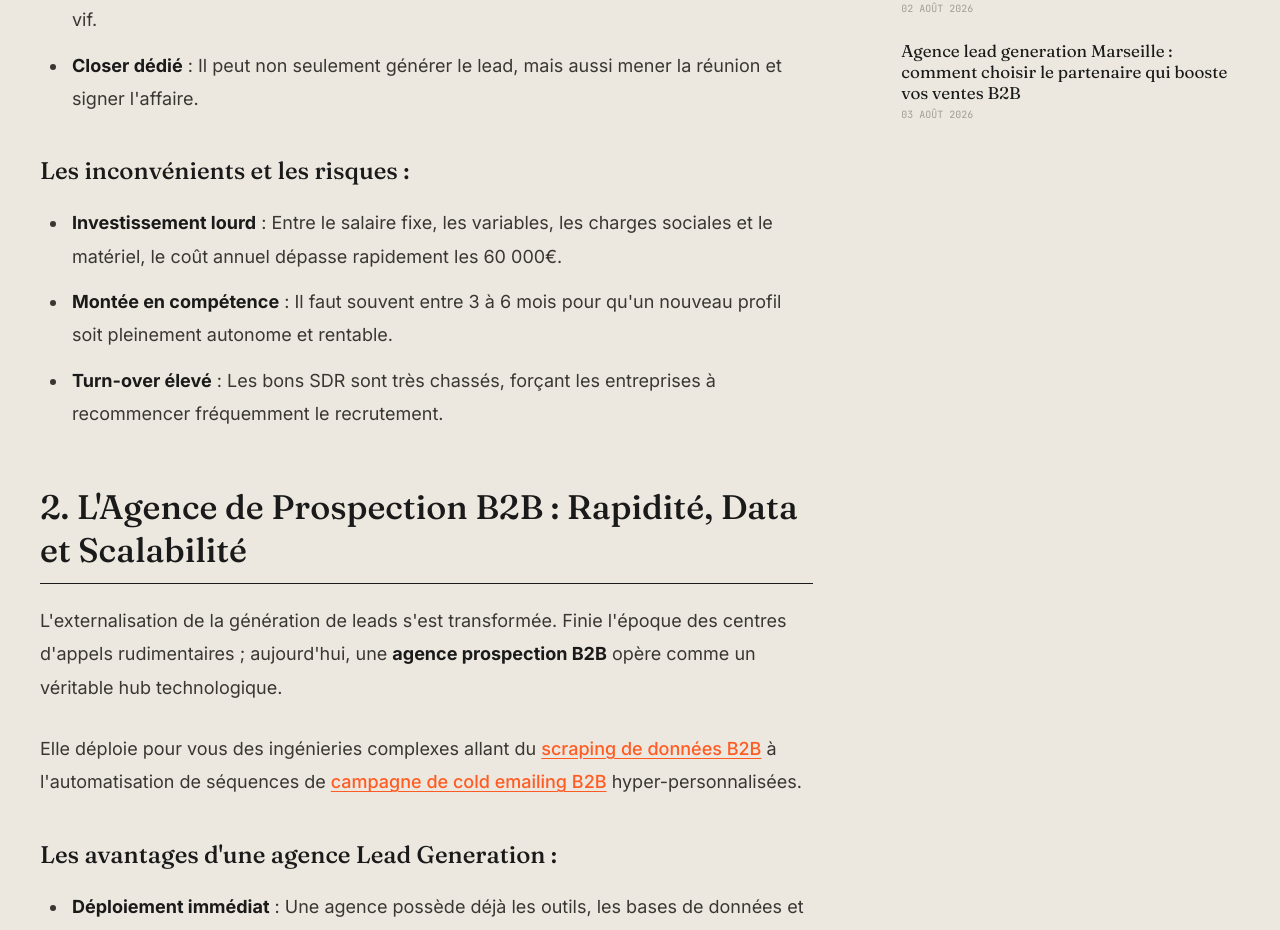
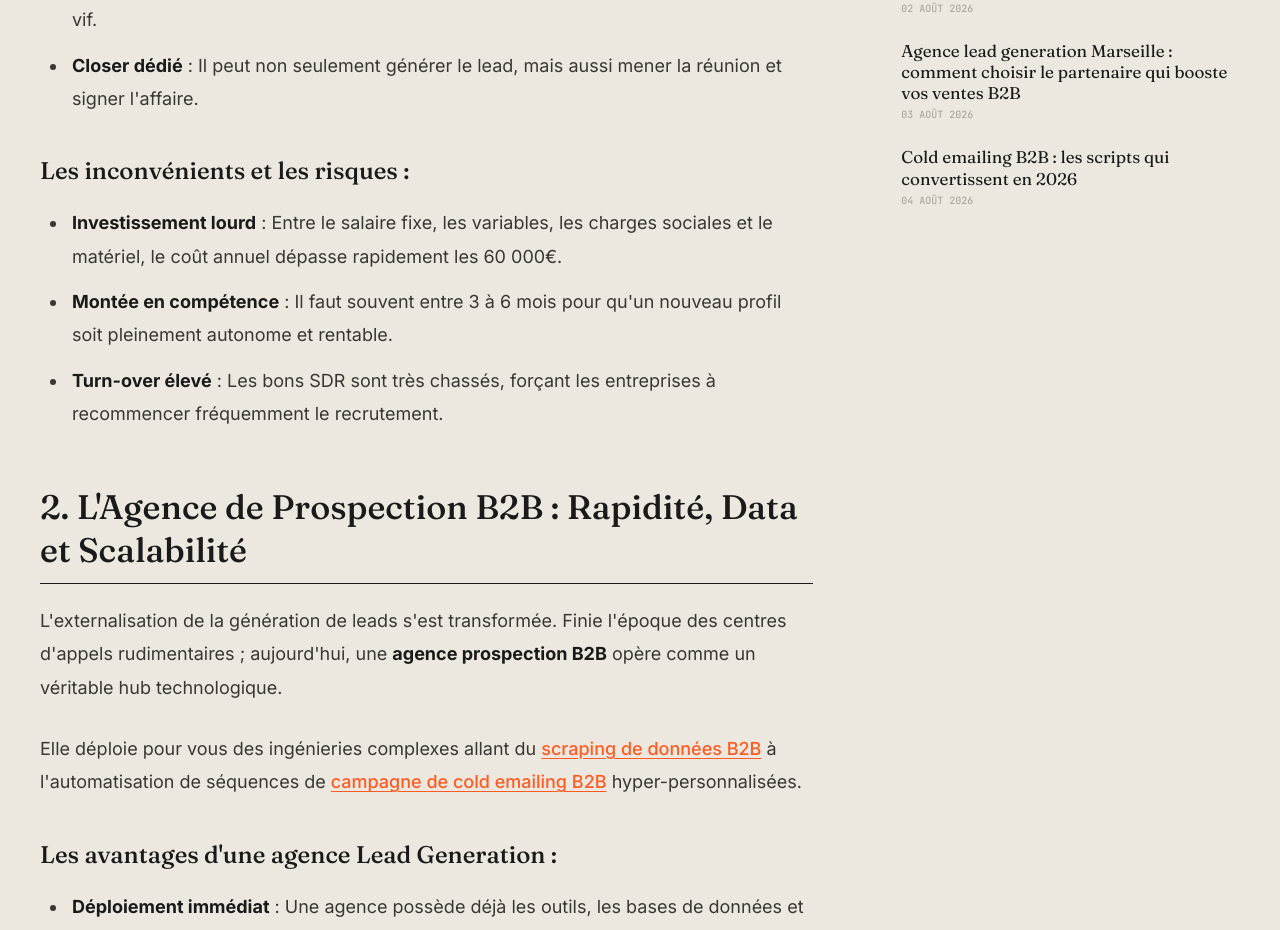
Before and after one commit to Jimmyjoe13/Nana-intelligence, a Next.js app: page /blog/1 in a window 1280 px wide. Shown: the part 2206-3136 px from the top of the page. Built offline with nearby package versions, Linux system fonts and the light colour scheme; no server answers.

Commit message:
feat(seo): article — Cold emailing B2B : les scripts qui convertissent en 2026

```diff
--- a/src/mocks/blog.ts
+++ b/src/mocks/blog.ts
@@ -817,6 +817,74 @@ export const blogPosts = [
 <hr>
 <p><strong>Prêt à faire décoller votre prospection B2B à Marseille ?</strong> Demandez dès maintenant un <a href="/contact">audit gratuit de votre stratégie de lead generation</a> ou prenez rendez‑vous pour un appel découverte avec nos experts Nana Intelligence.</p>
     `
+  },
+  {
+    id: 13,
+    title: "Cold emailing B2B : les scripts qui convertissent en 2026",
+    excerpt: "Découvrez les scripts de cold email B2B éprouvés pour 2026, les principes clés d'un email qui convertit et comment éviter les filtres spam pour booster vos réponses.",
+    category: "COLD EMAIL",
+    date: "04 Août 2026",
+    readTime: "4 MIN",
+    image: "https://images.unsplash.com/photo-1542744173-8e7e53415bb0?q=80&w=800&auto=format&fit=crop",
+    structuredInternalLinks: [
+      { "@type": "WebPage", "url": "/services", "name": "Nos services de lead generation B2B" },
+      { "@type": "WebPage", "url": "/contact", "name": "Contactez Nana Intelligence" },
+    ],
+    content: `
+<h1>Cold emailing B2B : les scripts qui convertissent en 2026</h1>
+<p>Le cold emailing B2B reste, en 2026, l’un des leviers les plus rentables pour générer des leads qualifiés, à condition de maîtriser l’art du message qui capte l’attention dès la première ligne. Dans cet article, nous dévoilons les <strong>scripts éprouvés</strong> qui permettent d’obtenir des taux de réponse supérieurs à 20 %, tout en restant éloigné des filtres anti‑spam.</p>
+
+<h2>Pourquoi le cold emailing B2B fonctionne encore aujourd’hui</h2>
+<p>Contrairement à la prospection téléphonique intrusive ou aux publicités payantes au coût d’acquisition élevé, le cold email offre un coût marginal proche de zéro et une capacité de ciblage granulaire grâce aux données B2B modernes (LinkedIn, outils de scraping, données firmographiques). Lorsqu’il est bien exécuté, il s’intègre parfaitement dans une stratégie d’<em>inbound</em> en nourrissant les ventes avec des prospects déjà sensibilisés à votre valeur.</p>
+
+<p>Cependant, la boîte de réception des décideurs est saturée. La différence entre un e‑mail qui finit à la corbeille et un e‑mail qui déclenche une réponse tient à trois éléments : la pertinence de l’accroche, la valeur perçue immédiate et la clarté de l’appel à l’action.</p>
+
+<h2>Les 5 principes d’un script gagnant</h2>
+<ol>
+  <li><strong>Personnalisation hyper‑ciblée</strong> : utilisez le prénom, le nom de l’entreprise, un récent fait d’actualité (levée de fonds, lancement de produit, recrutement) et un point de douleur spécifique. Exemple : « Félicitations pour votre récente levée de 5 M€, félicitations aussi pour l’expansion de votre équipe commerciale — comment gérez‑vous la montée en charge de vos prospects ? »</li>
+  <li><strong>Accroche en une phrase</strong> : la première ligne doit contenir une proposition de valeur mesurable (« Nous aidons les entreprises comme la vôtre à augmenter leurs rendez‑vous qualifiés de 30 % en 60 jours »).</li>
+  <li><strong>Preuve sociale concise</strong> : un chiffre clé ou un témoignage bref (« +45 % de taux de réponse pour une SaaS B2B similaire en 3 mois »).</li>
+  <li><strong>Appel à l’action faible friction</strong> : proposez un créneau de 15 minutes pour un appel découverte ou un lien vers un calendrier, évitez les demandes trop engageantes dès le premier contact.</li>
+  <li><strong>Signature humaine</strong> : incluez votre photo, votre fonction et un lien vers un contenu utile (étude de cas, livre blanc) plutôt qu’un simple numéro de téléphone.</li>
+</ol>
+
+<h2>Modèles de scripts prêts à l’emploi</h2>
+<ul>
+  <li><strong>Script A – L’approche « défi »</strong>
+    <p>Objet : « Une idée pour réduire votre CAC de 20 % »</p>
+    <p>Bonjour {{Prénom}},
+<br>Félicitations pour votre récente levée de fonds ! Chez {{Entreprise}}, nous aidons les entreprises qui viennent de lever à réduire leur coût d’acquisition client de 20 % grâce à un séquence de cold emailing ultra‑personnalisée. Lors d’un appel de 15 minutes, je pourrais vous montrer comment nous avons permis à {{Client similaire}} d’obtenir 12 rendez‑vous qualifiés en trois semaines.
+<br>Êtes‑vous disponible mardi ou jeudi prochain pour un échange rapide ?
+<br>Bien cordialement,
+<br>{{Votre Prénom}} {{Votre Nom}}
+<br><a href=\\"/services/cold-emailing-b2b\\">Notre service de cold emailing B2B</a></p>
+  </li>
+  <li><strong>Script B – L’approche « question ouverte »</strong>
+    <p>Objet : « Quick question sur votre prospection {{Mois}} »</p>
+    <p>Bonjour {{Prénom}},
+<br>Je remarque que votre équipe commerciale a récemment doublé ses effectifs. Dans ce contexte, comment gérez‑vous la qualité des leads tout en augmentant le volume ? Nous avons accompagné {{Entreprise similaire}} à maintenir un taux de conversion de 18 % malgré une hausse de 40 % du volume de prospection.
+<br>Serait‑il utile d’échanger 10 minutes cette semaine pour voir si notre approche pourrait vous apporter des résultats similaires ?
+<br>À bientôt,
+<br>{{Votre Prénom}} {{Votre Nom}}
+<br><a href=\\"/services/automatisation-sales\\">L’automatisation des ventes B2B</a></p>
+  </li>
+</ul>
+
+<h2>Éviter les pièges du spam</h2>
+<p>Même le meilleur script peut être filtré si vous ne respectez pas quelques bonnes pratiques :</p>
+<ul>
+  <li><strong>Authentifiez votre domaine</b> : SPF, DKIM, DMARC en place.</li>
+  <li><strong>Limitez les envois</b> : pas plus de 30‑40 e‑mails/jour par adresse d’envoi pour préserver votre réputation.</li>
+  <li><strong>Variez vos textes</b> : utilisez des spintax légers ou plusieurs variantes de sujet et de corps pour éviter les empreintes digitales trop similaires.</li>
+  <li><strong>Surveillez les métriques</b> : taux d’ouverture, de réponse et de plainte. Un taux de plainte supérieur à 0,1 % nécessite une révision immédiate de votre liste.</li>
+</ul>
+
+<h2>Appel à l’action</h2>
+<p>Vous voulez tester ces scripts sur votre propre prospect list ? Nous proposons un <strong>audit gratuit de votre stratégie de cold emailing B2B</b> incluant une analyse de votre livrabilité, un cadre de personnalisation et un plan de séquence de 4 e‑mails.</p>
+<p><a href=\\"/services/cold-emailing-b2b\\">Demandez votre audit gratuit</a> ou <a href=\\"/contact\\">contactez-nous directement</a> pour discuter de vos objectifs de prospection.</p>
+<hr>
+<p><em>Article rédigé par l’équipe SEO &amp; Contenu de Nana Intelligence – août 2025.</em></p>
+    `
   }
 ];
 
```
